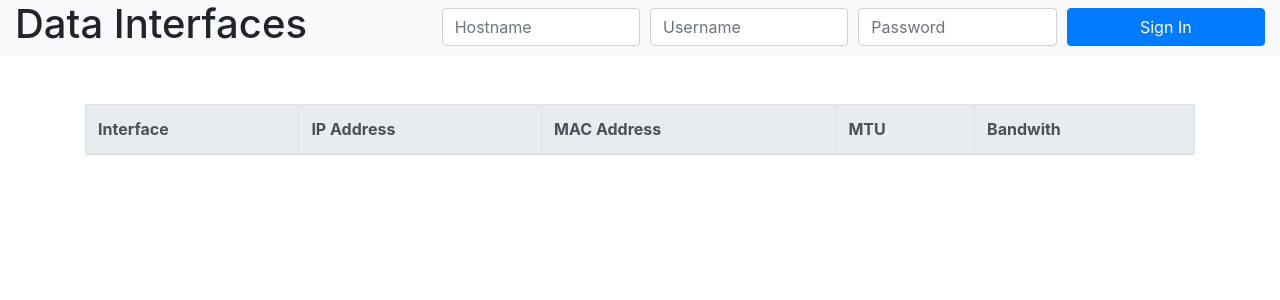
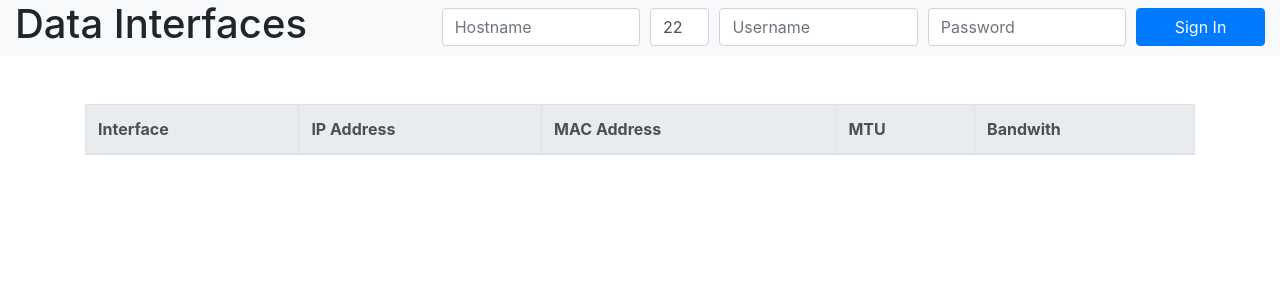
Before and after one commit to hasri20/data-interfaces-flask, a Flask app: page /index in a window 1280 px wide. Shown: the top 300 px of the page. Run offline with Flask 2, Linux system fonts and the light colour scheme; lists and menus that the app fills with data are empty; some libraries are stand-ins or nearby versions.

Commit message:
added port capability

```diff
--- a/app.py
+++ b/app.py
@@ -11,7 +11,7 @@ def redirect_to_index():
 def index():
 	if request.method == 'POST':
 		result = request.form.to_dict()
-		cisco = router('cisco_ios', result['hostname'], result['username'], result['password'])
+		cisco = router('cisco_ios', result['hostname'], result['username'], result['password'] , result['port'])
 		return render_template('index.html',result=cisco.connect())
 	else:
 		return render_template('index.html')
--- a/cisco.py
+++ b/cisco.py
@@ -3,11 +3,12 @@ import textfsm
 
 class router(object):
 
-	def __init__(self,device_type,ip,username,password):
+	def __init__(self,device_type,ip,username,password,port):
 		self.device_type = device_type
 		self.ip = ip
 		self.username = username
 		self.password = password
+		self.port = port
 
 	def connect(self):
 
@@ -16,6 +17,7 @@ class router(object):
     		'ip': self.ip,
     		'username':self.username,
     		'password': self.password,
+			'port': self.port
 			}
 
 		net_connect = ConnectHandler(**cisco_vios)
--- a/templates/index.html
+++ b/templates/index.html
@@ -24,13 +24,16 @@
 						<div class="form-group col-md-3 my-2">
 							<input type="Hostname" class="form-control" placeholder="Hostname" name="hostname" required>
 						</div>
+						<div class="form-group col-md-1 my-2">
+							<input type="Port" class="form-control" placeholder="Port" name="port" value="22">
+						</div>
 						<div class="form-group col-md-3 my-2">
 							<input type="Username" class="form-control" placeholder="Username" name="username" required>
 						</div>
 						<div class="form-group col-md-3 my-2">
 							<input type="password" class="form-control" placeholder="Password" name="password" required>
 						</div>
-						<div class="form-group col-md-3 my-2">
+						<div class="form-group col-md-2 my-2">
 							<button type="submit" class="btn btn-primary col">Sign In</button>
 						</div>
 					</div>
```
